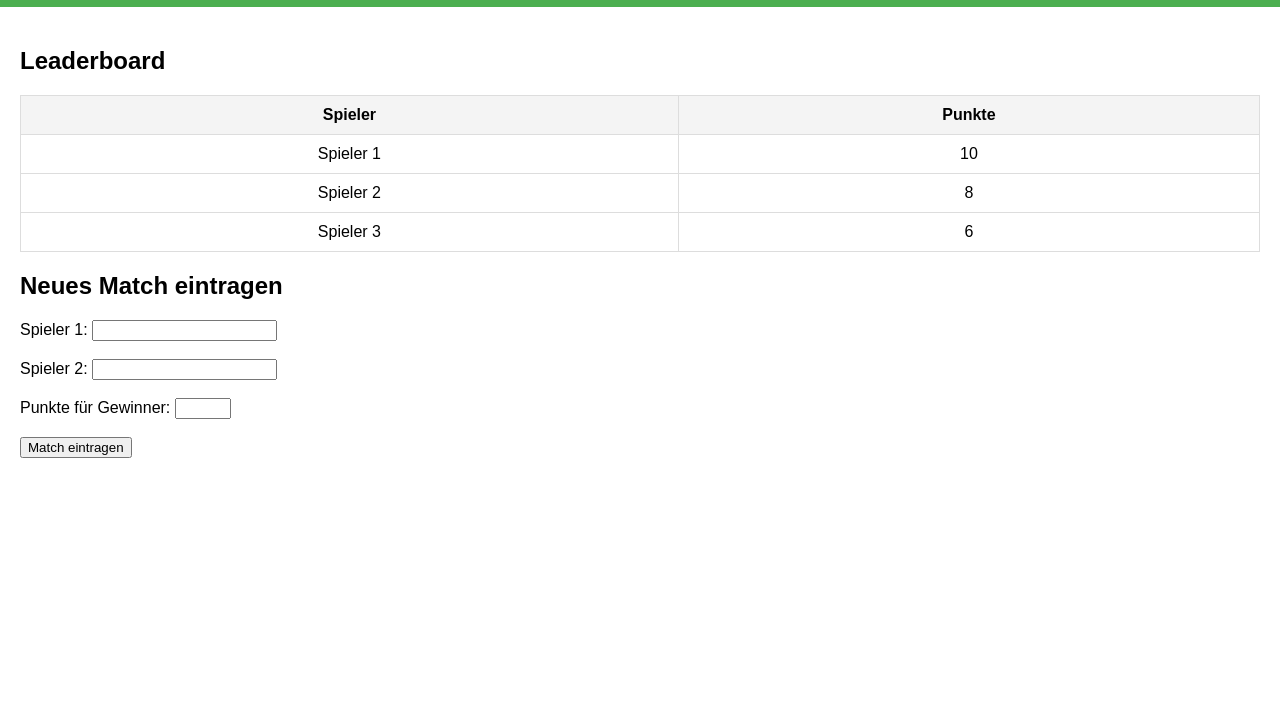
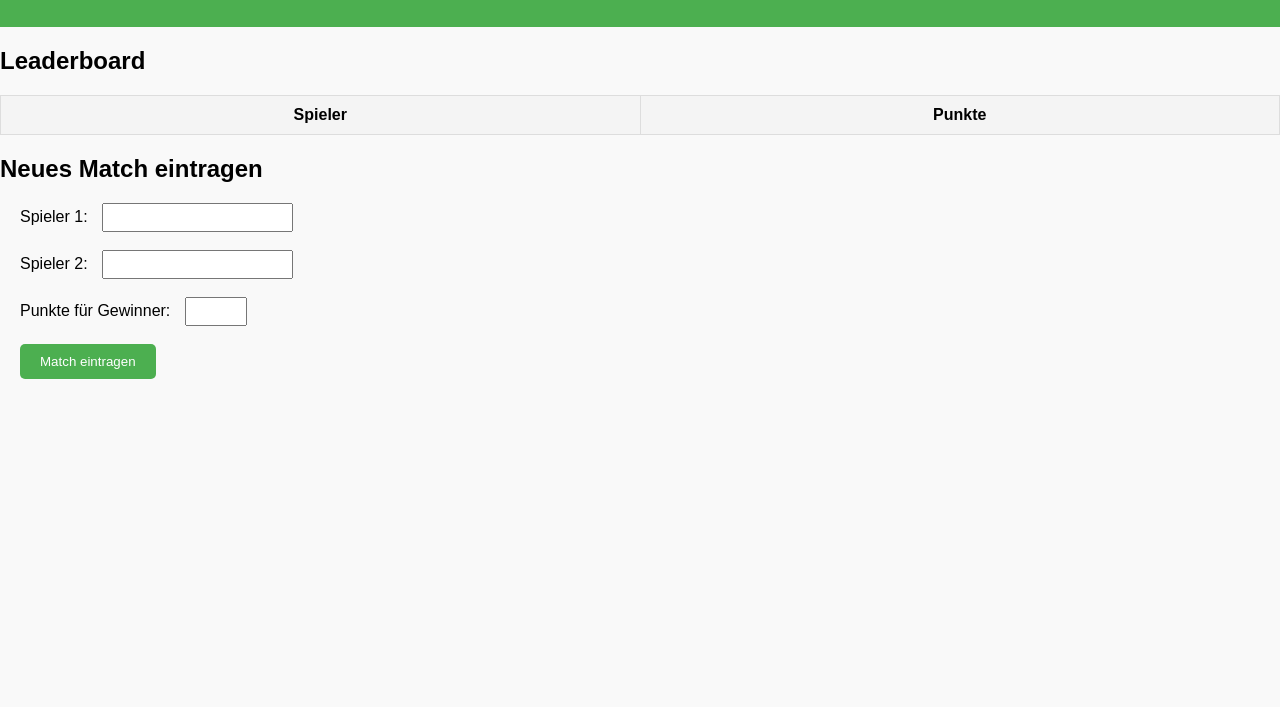
Before and after one commit to Maraico/BigBigGamble, a plain HTML site: page index.html in a window 1280 px wide. Shown: the part 93-800 px from the top of the page. Drawn offline with Linux system fonts and the light colour scheme.

Commit message:
Update index.html

```diff
--- a/index.html
+++ b/index.html
@@ -5,12 +5,52 @@
     <meta name="viewport" content="width=device-width, initial-scale=1.0">
     <title>Punkte-System</title>
     <style>
-        body { font-family: Arial, sans-serif; margin: 0; padding: 0; }
-        header { background-color: #4CAF50; padding: 10px; color: white; text-align: center; }
-        main { padding: 20px; }
-        table { width: 100%; border-collapse: collapse; }
-        th, td { padding: 10px; border: 1px solid #ddd; text-align: center; }
-        th { background-color: #f4f4f4; }
+        body {
+            font-family: Arial, sans-serif;
+            background-color: #f9f9f9;
+            margin: 0;
+            padding: 0;
+        }
+        header {
+            background-color: #4CAF50;
+            color: white;
+            padding: 20px;
+            text-align: center;
+        }
+        table {
+            width: 100%;
+            border-collapse: collapse;
+            margin: 20px 0;
+        }
+        th, td {
+            padding: 10px;
+            border: 1px solid #ddd;
+            text-align: center;
+        }
+        th {
+            background-color: #f4f4f4;
+        }
+        form {
+            margin: 20px;
+        }
+        label {
+            margin-right: 10px;
+        }
+        input[type="text"], input[type="number"] {
+            padding: 5px;
+            margin-right: 10px;
+        }
+        input[type="submit"] {
+            padding: 10px 20px;
+            background-color: #4CAF50;
+            color: white;
+            border: none;
+            border-radius: 5px;
+            cursor: pointer;
+        }
+        input[type="submit"]:hover {
+            background-color: #45a049;
+        }
     </style>
 </head>
 <body>
@@ -27,18 +67,7 @@
                 </tr>
             </thead>
             <tbody>
-                <tr>
-                    <td>Spieler 1</td>
-                    <td>10</td>
-                </tr>
-                <tr>
-                    <td>Spieler 2</td>
-                    <td>8</td>
-                </tr>
-                <tr>
-                    <td>Spieler 3</td>
-                    <td>6</td>
-                </tr>
+                <!-- Punkte werden hier angezeigt -->
             </tbody>
         </table>
         <h2>Neues Match eintragen</h2>
@@ -54,6 +83,30 @@
             <br><br>
             <input type="submit" value="Match eintragen">
         </form>
+        <script>
+            document.addEventListener('DOMContentLoaded', function() {
+                const form = document.querySelector('form');
+                const table = document.querySelector('tbody');
+
+                form.addEventListener('submit', function(event) {
+                    event.preventDefault();
+
+                    const spieler1 = document.getElementById('spieler1').value;
+                    const spieler2 = document.getElementById('spieler2').value;
+                    const punkte = document.getElementById('punkte').value;
+
+                    const tr1 = document.createElement('tr');
+                    tr1.innerHTML = `<td>${spieler1}</td><td>${punkte}</td>`;
+                    table.appendChild(tr1);
+
+                    const tr2 = document.createElement('tr');
+                    tr2.innerHTML = `<td>${spieler2}</td><td>${punkte}</td>`;
+                    table.appendChild(tr2);
+
+                    form.reset();
+                });
+            });
+        </script>
     </main>
 </body>
 </html>
```
